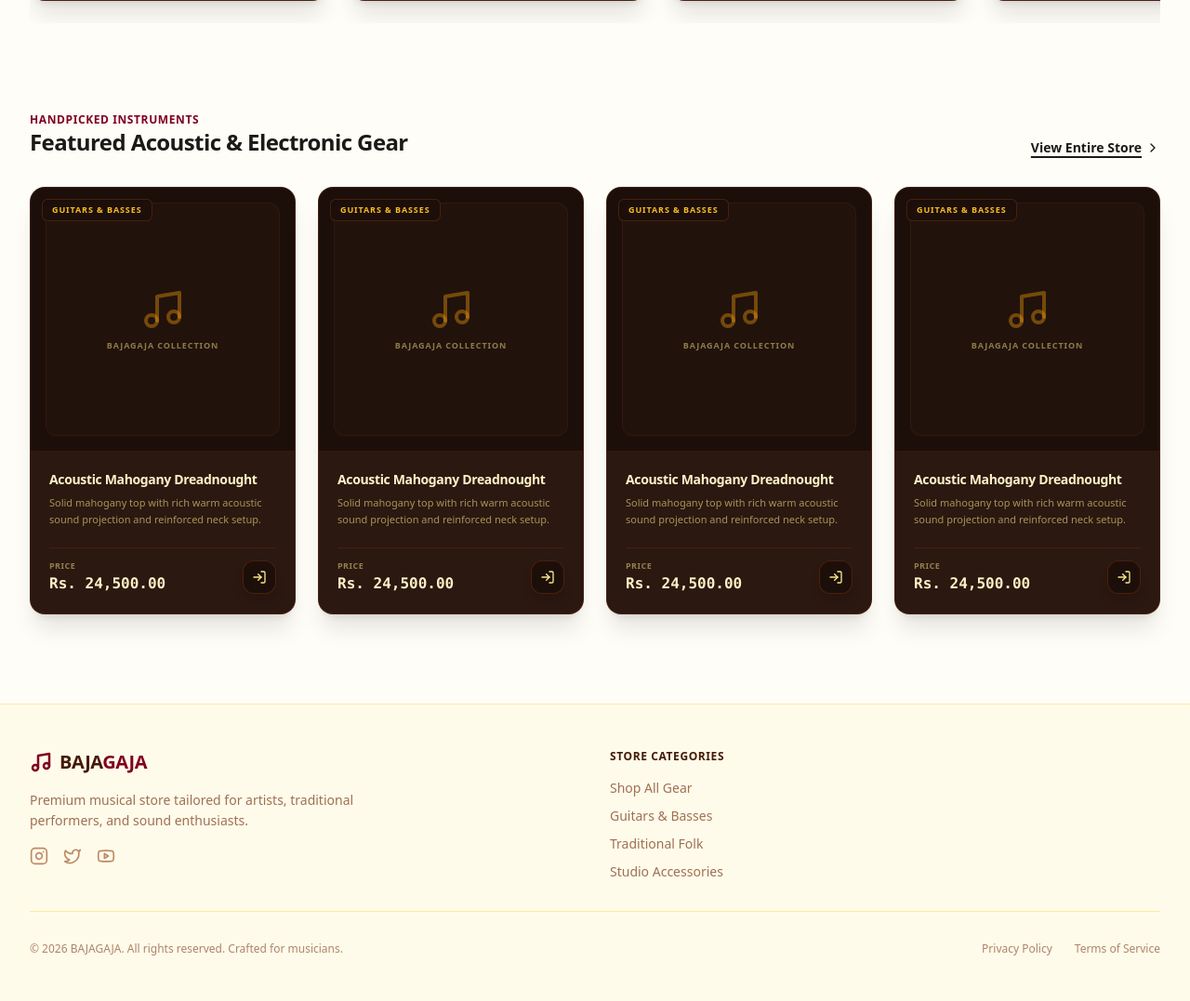
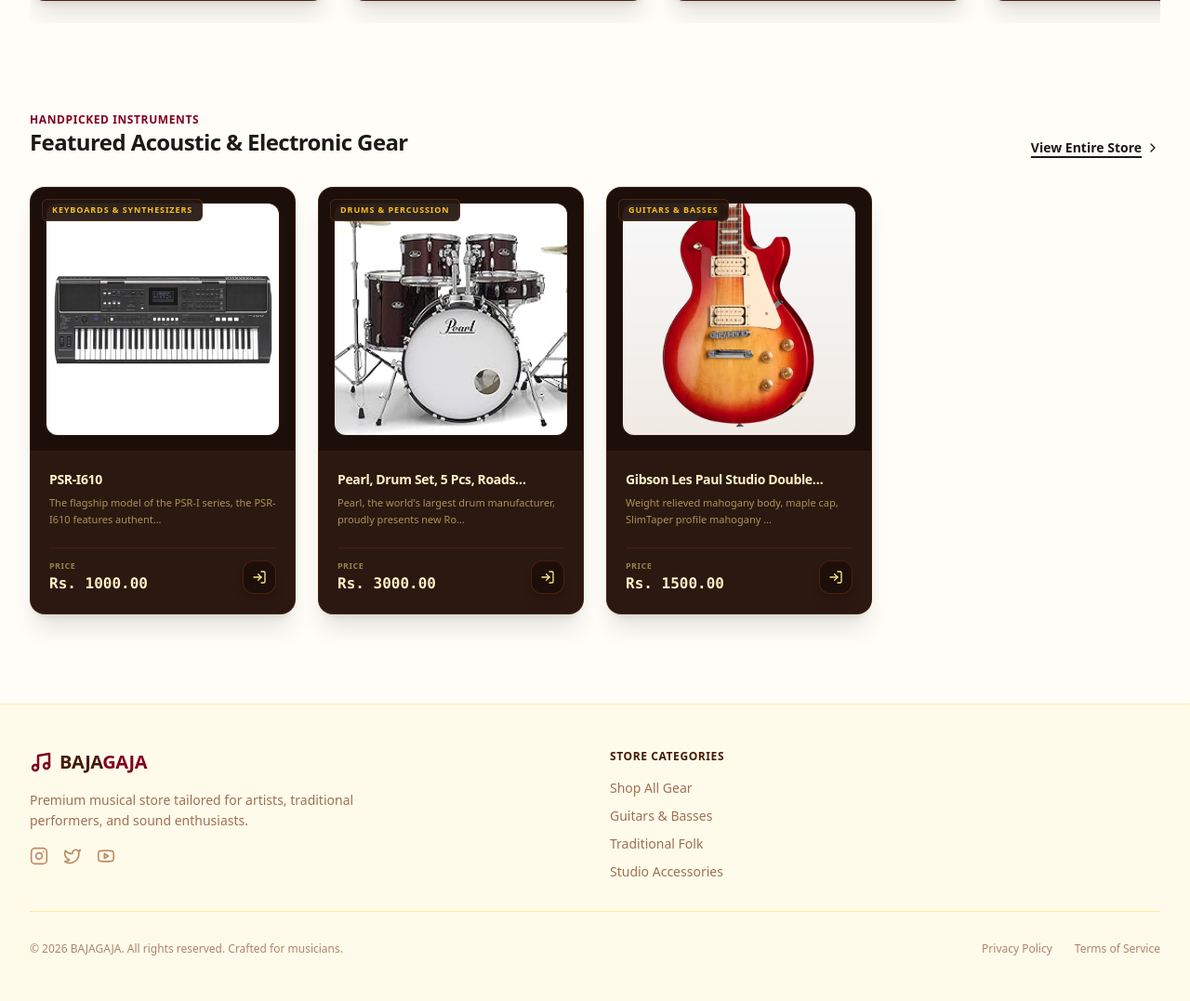
Before and after one commit to bipinjlimbu/B2C-E-Commerce---Django-Project-III, a Django app: page / in a window 1280 px wide. Shown: the part 931-2008 px from the top of the page at 93% size. Run offline with Django 5.2, Linux system fonts and the light colour scheme; data comes from the database, SQL or seed files in the repository; style sheets or scripts are compiled from the project's sources.

Commit message:
Products Fetched in Home Page

```diff
--- a/bg_project/bg_app/templates/main/home_page.html
+++ b/bg_project/bg_app/templates/main/home_page.html
@@ -153,27 +153,31 @@
             </div>
 
             <div class="grid grid-cols-1 sm:grid-cols-2 md:grid-cols-3 lg:grid-cols-4 gap-6">
-                {% for i in '1234' %}
+                {% for product in products %}
                 <div class="bg-[#2b1810] border border-amber-900/30 rounded-2xl overflow-hidden shadow-xl hover:border-[#800020] transition-all flex flex-col group relative">
 
-                    <a href="/products/1/" class="flex flex-col flex-grow">
+                    <a href="/products/{{ product.id }}/" class="flex flex-col flex-grow">
                         <div class="aspect-square w-full bg-[#1c0f0a] flex items-center justify-center p-4 relative overflow-hidden border-b border-amber-900/30">
                             <div class="w-full h-full flex flex-col items-center justify-center bg-[#2b1810]/40 rounded-xl border border-amber-900/20">
-                                <i data-lucide="music" class="w-12 h-12 text-amber-500/40 group-hover:scale-110 group-hover:text-amber-400 transition-all duration-300"></i>
-                                <span class="text-[9px] uppercase tracking-widest text-amber-200/50 font-bold mt-2">BajaGaja Collection</span>
+                                {% if product.product_image %}
+                                    <img src="{{ product.product_image.url }}" alt="{{ product.name }}" class="w-full h-full object-cover rounded-xl">
+                                {% else %}
+                                    <i data-lucide="music" class="w-12 h-12 text-amber-500/40 group-hover:scale-110 group-hover:text-amber-400 transition-all duration-300"></i>
+                                    <span class="text-[9px] uppercase tracking-widest text-amber-200/50 font-bold mt-2">BajaGaja Collection</span>
+                                {% endif %}
                             </div>
                             <span class="absolute top-3 left-3 bg-[#1c0f0a]/90 border border-amber-900/50 backdrop-blur-md text-[9px] font-black uppercase tracking-widest text-amber-400 px-2.5 py-1 rounded-md">
-                                Guitars & Basses
+                                {{ product.get_category_display|default:"Uncategorized" }}
                             </span>
                         </div>
 
                         <div class="p-5 flex-grow space-y-4">
                             <div class="space-y-1.5">
                                 <h3 class="font-bold text-amber-100 text-sm tracking-tight group-hover:text-amber-400 transition-colors line-clamp-1">
-                                    Acoustic Mahogany Dreadnought
+                                    {{ product.name| truncatechars:30 |default:"Unnamed Instrument" }}
                                 </h3>
                                 <p class="text-[11px] text-amber-200/60 font-medium leading-relaxed">
-                                    Solid mahogany top with rich warm acoustic sound projection and reinforced neck setup.
+                                    {{ product.description|truncatechars:70|default:"No description available." }}
                                 </p>
                             </div>
                         </div>
@@ -183,11 +187,11 @@
                         <div class="flex items-center justify-between pt-3 border-t border-amber-900/30">
                             <div class="flex flex-col">
                                 <span class="text-[9px] uppercase font-bold tracking-wider text-amber-200/50">Price</span>
-                                <span class="text-base font-mono font-black text-amber-100">Rs. 24,500.00</span>
+                                <span class="text-base font-mono font-black text-amber-100">Rs. {{ product.price|floatformat:2 }}</span>
                             </div>
 
                             {% if user.is_authenticated and not user.is_staff %}
-                                <a href="/cart/add/1/" class="bg-[#1c0f0a] hover:bg-[#800020] text-amber-200 hover:text-white w-9 h-9 rounded-xl transition-all border border-amber-900/50 hover:border-amber-500/50 flex items-center justify-center shadow-lg z-10">
+                                <a href="/cart/add/{{ product.id }}/" class="bg-[#1c0f0a] hover:bg-[#800020] text-amber-200 hover:text-white w-9 h-9 rounded-xl transition-all border border-amber-900/50 hover:border-amber-500/50 flex items-center justify-center shadow-lg z-10">
                                     <i data-lucide="shopping-bag" class="w-4 h-4"></i>
                                 </a>
                             {% elif user.is_staff %}
--- a/bg_project/bg_app/views/main_view.py
+++ b/bg_project/bg_app/views/main_view.py
@@ -1,4 +1,6 @@
 from django.shortcuts import render
+from ..models import Product
 
 def home_page(request):
-    return render(request, 'main/home_page.html')
+    products = Product.objects.filter(is_active=True).order_by('-created_at')[:10]
+    return render(request, 'main/home_page.html', {'products': products})
```
